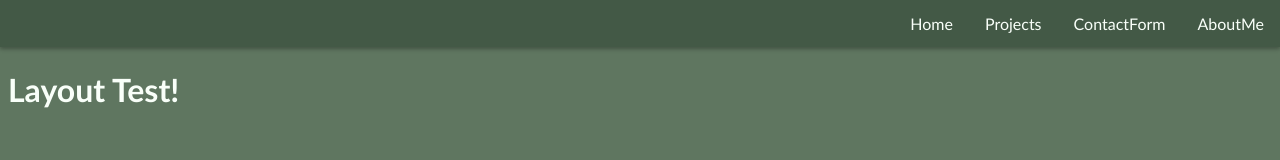
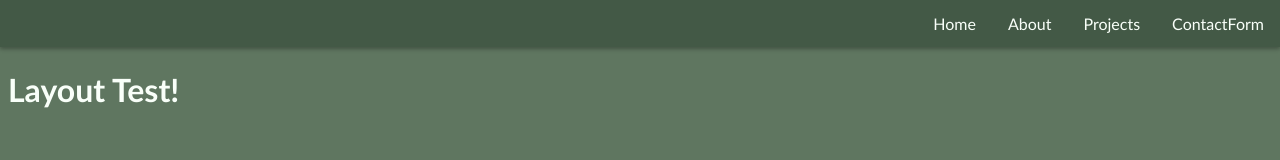
Before and after one commit to hollrosey/holly-massey-portfolio, a Next.js app: page / in a window 1280 px wide. Shown: the top 160 px of the page. Built offline with nearby package versions, Linux system fonts and the light colour scheme.

Commit message:
navbar layout changed

```diff
--- a/app/layout.tsx
+++ b/app/layout.tsx
@@ -1,4 +1,5 @@
 import type { Metadata } from "next";
+import React from 'react';
 import Head from 'next/head';
 import "./globals.css";
 import Navbar from "./_components/Navbar";
@@ -9,9 +10,9 @@ export const metadata: Metadata = {
 };
 
 const navLinks = [
-  { name: "AboutMe", location: "/AboutMe"},
   { name: "ContactForm", location: "/ContactForm"},
   { name: "Projects", location: "/Projects"},
+  { name: "About", location: "/AboutMe"},
   { name: "Home", location: "/"}
 
 ]
```
